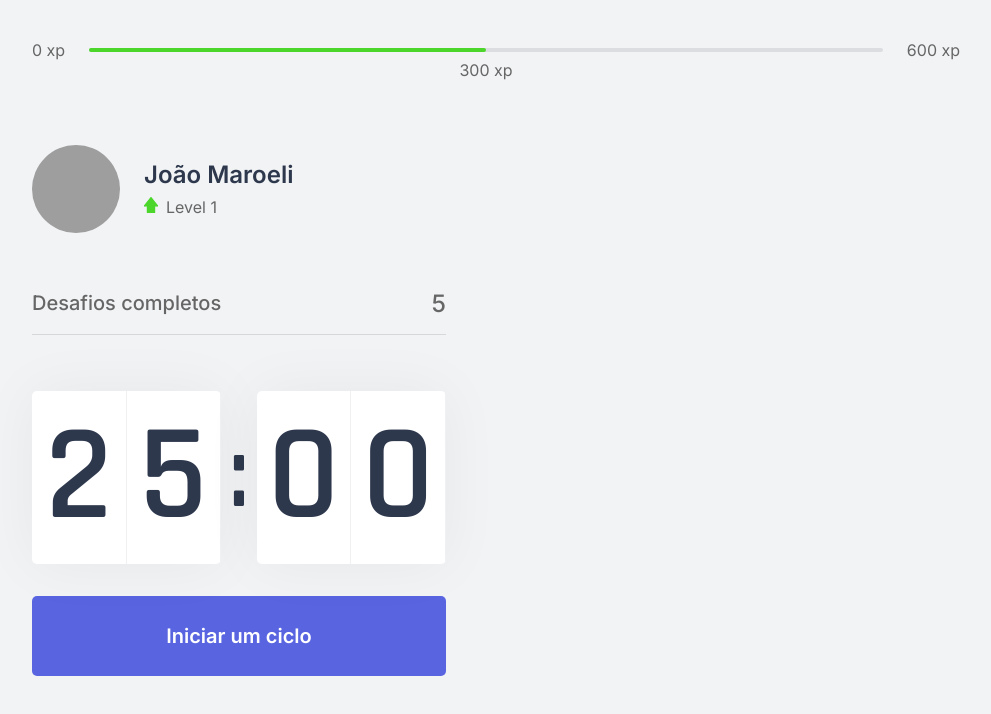
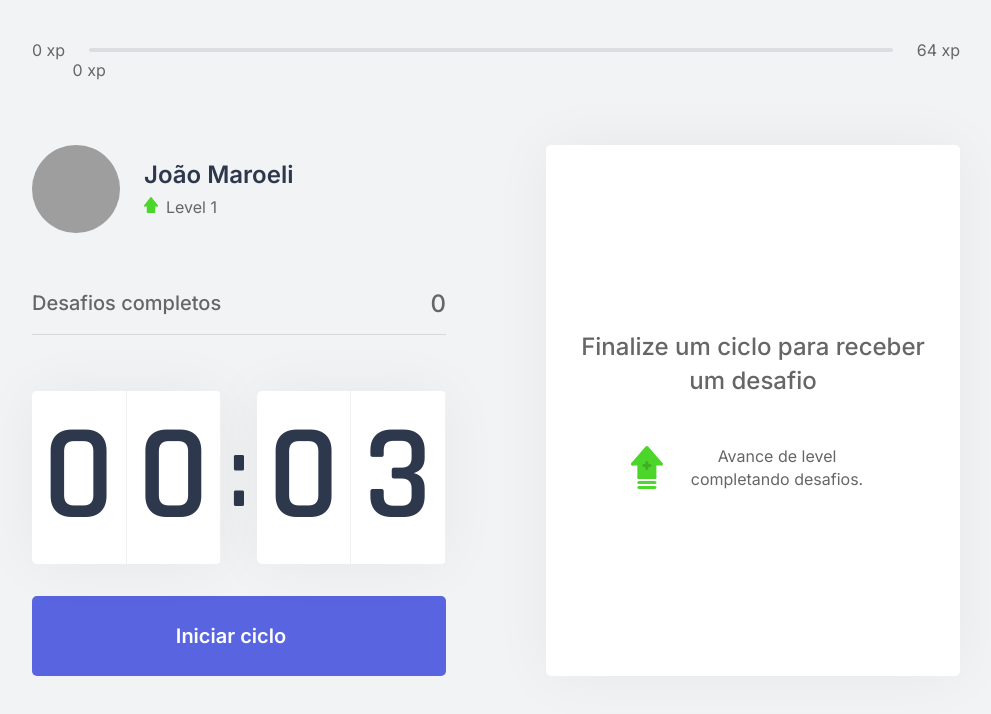
Before and after one commit to JohnMaroe/Groove.it, a Next.js app: page / in a window 1280 px wide. Shown: the top 714 px of the page, without its empty margins (144-1135 px from the left). Built offline with nearby package versions, Linux system fonts and the light colour scheme; grey boxes are pictures that could not be loaded.

Commit message:
Add challenges, main page design, main components

```diff
--- /dev/null
+++ b/challenges.json
@@ -0,0 +1,62 @@
+[
+  {
+    "type": "body",
+    "description": "Estique um de seus braços com a palma da mão virada para frente e puxe os dedos para cima por 10 segundos por mão.",
+    "amount": 80
+  },
+  {
+    "type": "body",
+    "description": "Estique seu braço contra o peito e puxe-o utilizando o outro braço por 10 segundos por braço.",
+    "amount": 60
+  },
+  {
+    "type": "body",
+    "description": "Puxe seu pescoço com a ajuda da mão para a direita e para a esquerda, permanecendo na posição por alguns segundos.",
+    "amount": 70
+  },
+  {
+    "type": "body",
+    "description": "Com as duas mãos na parte de trás da cabeça, leve-a para baixo, alongando a parte de trás da região.",
+    "amount": 60
+  },
+  {
+    "type": "body",
+    "description": "Cruze as pernas e desça com as mãos esticadas em direção ao chão. Repita o movimento com a outra perna na frente.",
+    "amount": 100
+  },
+  {
+    "type": "body",
+    "description": "Sentado, abra as pernas e tente encostar as palmas das mãos no chão, repita 3 vezes por 5 segundos.",
+    "amount": 80
+  },
+  {
+    "type": "body",
+    "description": "Puxe o joelho de encontro ao peito e segure, troque de perna após 10 segundos.",
+    "amount": 50
+  },
+  {
+    "type": "body",
+    "description": "Sentado, cruze uma perna e incline seu tronco à frente, troque de perna após 10 segundos.",
+    "amount": 80
+  },
+  {
+    "type": "eye",
+    "description": "Sentado, feche os olhos e cubra-os com as palmas da mão durante 2 minutos, depois abra normalmente.",
+    "amount": 90
+  },
+  {
+    "type": "eye",
+    "description": "Em algum ambiente aberto, olhe o mais longe que puder em quatro direções por 3s, mexa apenas os olhos. Repita 3 vezes.",
+    "amount": 140
+  },
+  {
+    "type": "eye",
+    "description": "Usando os polegares, massage a área abaixo das sobrancelhas em movimentos circulares por 15 segundos.",
+    "amount": 70
+  },
+  {
+    "type": "body",
+    "description": "Em pé, gire a cintura o máximo que puder para a esquerda, segure por cinco segundos. Repita para a direita.",
+    "amount": 90
+  }
+]
--- /dev/null
+++ b/src/components/ChallengeBox.tsx
@@ -0,0 +1,52 @@
+import { useContext } from 'react';
+import { ChallengesContext } from '../contexts/ChallengesContext';
+
+import styles from '../styles/components/ChallengeBox.module.css';
+
+export function ChallengeBox() {
+  const { activeChallenge, resetChallenge, completeChallenge } = useContext(ChallengesContext);
+
+ return (
+  <div className={styles.challengeBoxContainer}>
+    { activeChallenge ? (
+      <div className={styles.challengeActive}>
+        <header>Ganhe {activeChallenge.amount} xp</header>
+
+        <main>
+          { activeChallenge.type === 'body' ?
+            <img src="icons/body.svg" alt="Body Challenge Icon"/> :
+            <img src="icons/eye.svg" alt="Eye Challenge Icon"/>
+          }
+          <strong>Novo desafio</strong>
+          <p>{activeChallenge.description}</p>
+        </main>
+
+        <footer>
+          <button
+            type="button"
+            className={styles.challengeFailedButton}
+            onClick={resetChallenge}
+          >
+            Falhei
+          </button>
+          <button
+            type="button"
+            className={styles.challengeSucceededButton}
+            onClick={completeChallenge}
+          >
+            Completei
+          </button>
+        </footer>
+      </div>
+    ) : (
+      <div className={styles.challengeNotActive}>
+        <strong>Finalize um ciclo para receber um desafio</strong>
+        <p>
+          <img src="icons/level-up.svg" alt="Level Up" />
+          Avance de level completando desafios.
+        </p>
+      </div>
+    ) }
+  </div>
+ );
+}
--- a/src/components/CompletedChallenges.tsx
+++ b/src/components/CompletedChallenges.tsx
@@ -1,10 +1,15 @@
+import { useContext } from 'react';
+import { ChallengesContext } from '../contexts/ChallengesContext';
+
 import styles from '../styles/components/CompletedChallenges.module.css';
 
 export function CompletedChallenges() {
+  const { challengesCompleted } = useContext(ChallengesContext);
+
   return (
     <div className={styles.completedChallengesContainer}>
       <span>Desafios completos</span>
-      <span>5</span>
+      <span>{challengesCompleted}</span>
     </div>
   );
 }
--- a/src/components/Countdown.tsx
+++ b/src/components/Countdown.tsx
@@ -1,10 +1,16 @@
-import { useState, useEffect } from 'react';
+import { useState, useEffect, useContext } from 'react';
+import { ChallengesContext } from '../contexts/ChallengesContext';
 
 import styles from '../styles/components/Countdown.module.css';
 
+let countdownTimeout: NodeJS.Timeout;
+
 export function Countdown() {
-  const [time, setTime] = useState(25 * 60);
-  const [active, setActive] = useState(false);
+  const { startNewChallenge } = useContext(ChallengesContext);
+
+  const [time, setTime] = useState(0.05 * 60);
+  const [isActive, setIsActive] = useState(false);
+  const [hasFinished, setHasFinished] = useState(false);
 
   const minutes = Math.floor(time / 60);
   const seconds = time % 60;
@@ -13,16 +19,26 @@ export function Countdown() {
   const [secondLeft, secondRight] = String(seconds).padStart(2, '0').split('');
 
   function startCountdown() {
-    setActive(true);
+    setIsActive(true);
+  }
+
+  function resetCountdown() {
+    clearTimeout(countdownTimeout);
+    setIsActive(false);
+    setTime(0.05 * 60);
   }
 
   useEffect(() => {
-    if (active && time > 0) {
-      setTimeout(() => {
+    if (isActive && time > 0) {
+      countdownTimeout = setTimeout(() => {
         setTime(time - 1);
       }, 1 * 1000);
+    } else if (isActive && time === 0) {
+      setHasFinished(true);
+      setIsActive(false);
+      startNewChallenge();
     }
-  }, [active, time]);
+  }, [isActive, time]);
 
   return (
     <div>
@@ -38,13 +54,36 @@ export function Countdown() {
         </div>
       </div>
 
+      { hasFinished ? (
+        <button
+          disabled
+          className={styles.countdownButton}
+        >
+          Ciclo encerrado <i className="far fa-check-circle" />
+        </button>
+      ) : (
+        <>
+          { isActive ? (
+            <button
+              type="button"
+              className={`${styles.countdownButton} ${styles.countdownButtonActive}`}
+              onClick={resetCountdown}
+            >
+              Abandonar ciclo <i className="fas fa-times" />
+            </button>
+          ) : (
             <button
               type="button"
               className={styles.countdownButton}
               onClick={startCountdown}
             >
-        Iniciar um ciclo
+              Iniciar ciclo <i className="fas fa-play" />
             </button>
+          ) }
+        </>
+      ) }
+
+
     </div>
   );
 }
--- a/src/components/ExperienceBar.tsx
+++ b/src/components/ExperienceBar.tsx
@@ -1,20 +1,27 @@
+import { useContext } from 'react';
+import { ChallengesContext } from '../contexts/ChallengesContext';
+
 import styles from '../styles/components/ExperienceBar.module.css';
 
 export function ExperienceBar() {
+  const { currentExperience, experienceToNextLevel } = useContext(ChallengesContext);
+
+  const percentToNextLevel = Math.round(currentExperience * 100) / experienceToNextLevel;
+
   return (
     <header className={styles.experienceBar}>
       <span>0 xp</span>
       <div>
-        <div style={{ width: '50%' }} />
+        <div style={{ width: `${percentToNextLevel}%` }} />
 
         <span
           className={styles.currentExperience}
-          style={{ left: '50%' }}
+          style={{ left: `${percentToNextLevel}%` }}
         >
-          300 xp
+          {currentExperience} xp
         </span>
       </div>
-      <span>600 xp</span>
+      <span>{experienceToNextLevel} xp</span>
     </header>
   );
 }
--- /dev/null
+++ b/src/contexts/ChallengesContext.tsx
@@ -0,0 +1,75 @@
+import { createContext, useState, ReactNode } from 'react';
+
+import challenges from '../../challenges.json';
+
+interface Challenge {
+  type: 'body' | 'eye';
+  description: string;
+  amount: number;
+}
+
+interface ChallengesContextData {
+  level: number;
+  currentExperience: number;
+  experienceToNextLevel: number;
+  challengesCompleted: number;
+  activeChallenge: Challenge;
+  levelUp: () => void;
+  startNewChallenge: () => void;
+  resetChallenge: () => void;
+  completeChallenge: () => void;
+}
+
+interface ChallengesProviderProps {
+  children: ReactNode;
+}
+
+export const ChallengesContext = createContext({} as ChallengesContextData);
+
+export function ChallengesProvider({ children }: ChallengesProviderProps) {
+  const [level, setLevel] = useState(1);
+  const [currentExperience, setCurrentExperience] = useState(0);
+  const [challengesCompleted, setChallengesCompleted] = useState(0);
+
+  const [activeChallenge, setActiveChallenge] = useState(null);
+
+  const experienceToNextLevel = Math.pow((level + 1) * 4, 2);
+
+  function levelUp() {
+    setLevel(level + 1);
+  }
+
+  function startNewChallenge() {
+    const randomChallengeIndex = Math.floor(Math.random() * challenges.length);
+    const challenge = challenges[randomChallengeIndex];
+
+    setActiveChallenge(challenge);
+  }
+
+  function resetChallenge() {
+    setActiveChallenge(null);
+  }
+
+  function completeChallenge() {
+    setCurrentExperience(currentExperience + activeChallenge.amount);
+    setChallengesCompleted(challengesCompleted + 1);
+
+    setActiveChallenge(null);
+  }
+
+  return (
+    <ChallengesContext.Provider value={{
+      level,
+      currentExperience,
+      experienceToNextLevel,
+      challengesCompleted,
+      activeChallenge,
+      levelUp,
+      startNewChallenge,
+      resetChallenge,
+      completeChallenge,
+    }}>
+      {children}
+    </ChallengesContext.Provider>
+  );
+}
--- a/src/pages/_app.tsx
+++ b/src/pages/_app.tsx
@@ -1,8 +1,12 @@
 import '../styles/global.css'
+
+import { ChallengesProvider } from '../contexts/ChallengesContext';
 
 function MyApp({ Component, pageProps }) {
   return (
-    <Component {...pageProps} />
+    <ChallengesProvider>
+      <Component {...pageProps} />
+    </ChallengesProvider>
   )
 }
 
--- a/src/pages/_document.tsx
+++ b/src/pages/_document.tsx
@@ -7,6 +7,7 @@ export default class MyDocument extends Document {
         <Head>
           <link rel="shortcut icon" href="favicon.png" type="image/png" />
 
+          <link rel="stylesheet" href="https://use.fontawesome.com/releases/v5.15.2/css/all.css" integrity="sha384-vSIIfh2YWi9wW0r9iZe7RJPrKwp6bG+s9QZMoITbCckVJqGCCRhc+ccxNcdpHuYu" crossOrigin="anonymous" />
           <link rel="preconnect" href="https://fonts.gstatic.com" />
           <link href="https://fonts.googleapis.com/css2?family=Inter:wght@400;500;600&family=Rajdhani:wght@600&display=swap" rel="stylesheet" />
         </Head>
--- a/src/pages/index.tsx
+++ b/src/pages/index.tsx
@@ -1,9 +1,10 @@
+import Head from 'next/head';
+
 import { CompletedChallenges } from "../components/CompletedChallenges";
 import { Countdown } from "../components/Countdown";
 import { ExperienceBar } from "../components/ExperienceBar";
 import { Profile } from "../components/Profile";
-
-import Head from 'next/head';
+import { ChallengeBox } from "../components/ChallengeBox";
 
 import styles from '../styles/pages/Home.module.css';
 
@@ -23,7 +24,7 @@ export default function Home() {
           <Countdown />
         </div>
         <div>
-
+          <ChallengeBox />
         </div>
       </section>
     </div>
--- /dev/null
+++ b/src/styles/components/ChallengeBox.module.css
@@ -0,0 +1,109 @@
+.challengeBoxContainer {
+  height: 100%;
+
+  background: var(--white);
+  border-radius: 5px;
+  box-shadow: 0 0 60px rgba(0,0,0,0.05);
+  padding: 1.5rem 2rem;
+
+  display: flex;
+  flex-direction: column;
+  align-items: center;
+  justify-content: center;
+
+  text-align: center;
+}
+
+.challengeNotActive {
+  display: flex;
+  flex-direction: column;
+  align-items: center;
+}
+
+.challengeNotActive strong {
+  font-size: 1.5rem;
+  font-weight: 500;
+  line-height: 1.4;
+}
+
+.challengeNotActive p {
+  display: flex;
+  justify-content: center;
+  align-items: center;
+  line-height: 1.4;
+  max-width: 70%;
+  margin-top: 3rem;
+}
+
+.challengeNotActive p img {
+  width: 2rem;
+  margin-right: 1rem;
+}
+
+.challengeActive {
+  height: 100%;
+
+  display: flex;
+  flex-direction: column;
+}
+
+.challengeActive header {
+  color: var(--blue);
+  font-weight: 600;
+  font-size: 1.25rem;
+  padding: 0 2rem 1.5rem;
+  border-bottom: 1px solid var(--gray-line);
+}
+
+.challengeActive main {
+  flex: 1;
+  display: flex;
+  flex-direction: column;
+  align-items: center;
+  justify-content: center;
+}
+
+.challengeActive main strong {
+  font-weight: 600;
+  font-size: 2rem;
+  color: var(--title);
+  margin: 1.5rem 0 1rem;
+}
+
+.challengeActive main p {
+  line-height: 1.5;
+}
+
+.challengeActive footer {
+  display: grid;
+  grid-template-columns: repeat(2, 1fr);
+  gap: 1rem;
+}
+
+.challengeActive footer button {
+  height: 3rem;
+  display: flex;
+  align-items: center;
+  justify-content: center;
+
+  border: 0;
+  border-radius: 5px;
+
+  color: var(--white);
+  font-size: 1rem;
+  font-weight: 600;
+
+  transition: filter 0.2s;
+}
+
+.challengeActive footer button.challengeFailedButton {
+  background: var(--red);
+}
+
+.challengeActive footer button.challengeSucceededButton {
+  background: var(--green);
+}
+
+.challengeActive footer button:hover {
+  filter: brightness(0.9);
+}
```
Also changed, not shown: src/styles/components/Countdown.module.css (+24 -1 lines). Lines whose indentation alone changed are shown as unchanged.
